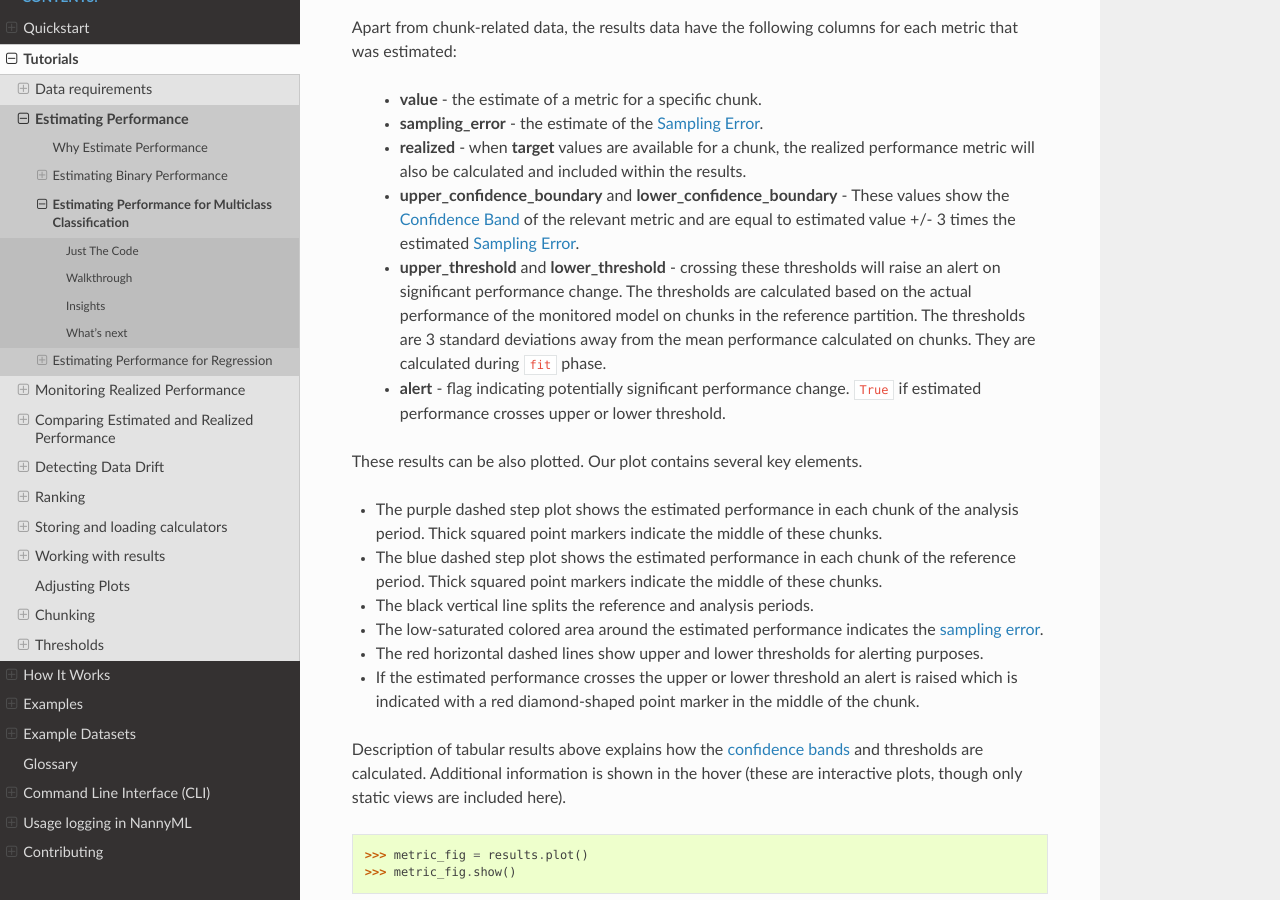
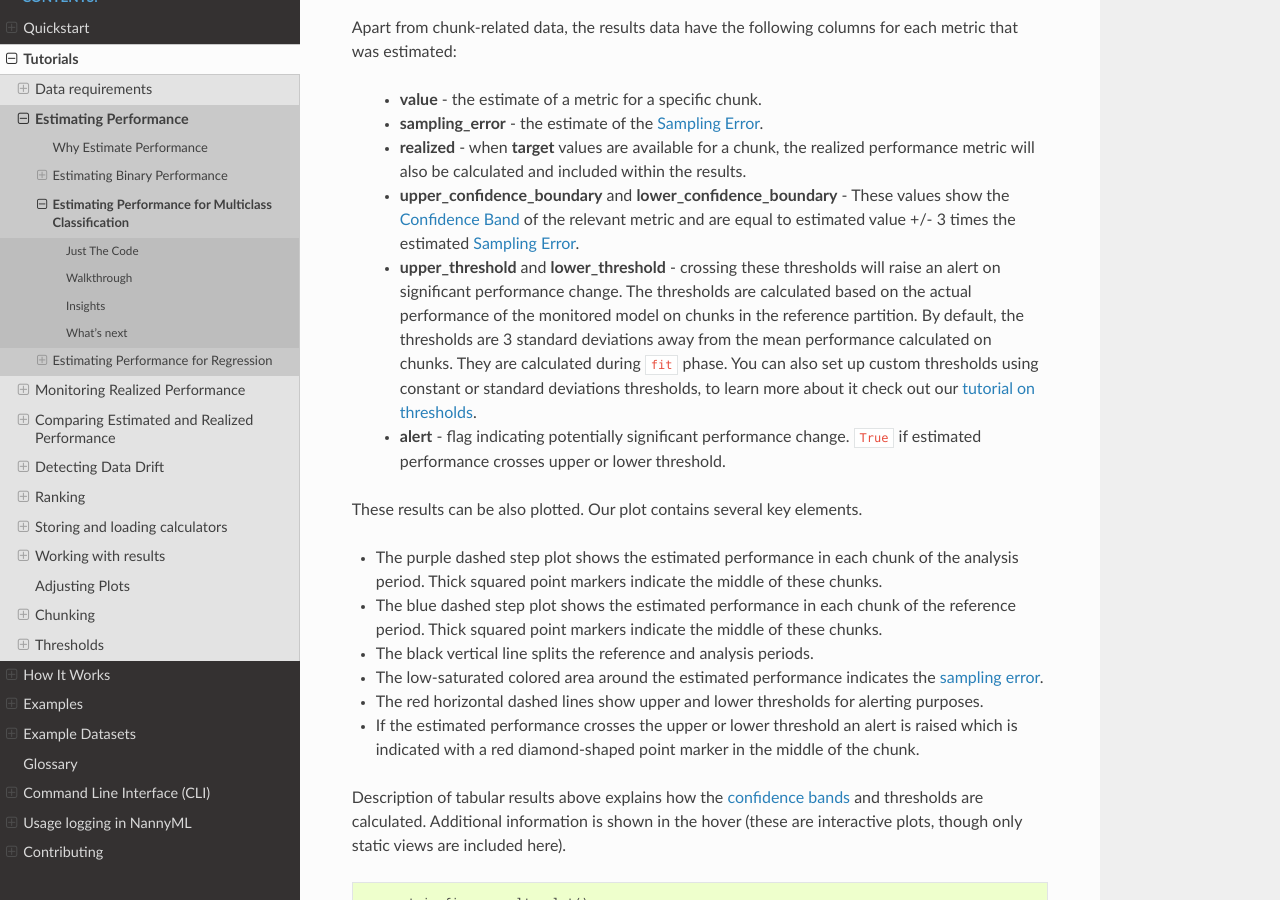
Before and after one commit to NannyML/nannyml, a Sphinx documentation site: the page built from docs/tutorials/performance_estimation/multiclass_performance_estimation.rst, in a window 1280 px wide and 900 px high, scrolled down 3087 px. Built offline with Sphinx 7.4.7 and the Read the Docs theme 2.0.0, drawn with Linux system fonts in a browser that asks for light colours; pages that are not in the unit, such as notebooks, are missing from menus.

Commit message:
Description of custom thresholds

```diff
--- a/docs/tutorials/performance_estimation/multiclass_performance_estimation.rst
+++ b/docs/tutorials/performance_estimation/multiclass_performance_estimation.rst
@@ -97,9 +97,9 @@ that was estimated:
    and are equal to estimated value +/- 3 times the estimated :term:`Sampling Error`.
  - **upper_threshold** and **lower_threshold** - crossing these thresholds will raise an alert on significant
    performance change. The thresholds are calculated based on the actual performance of the monitored model on chunks in
-   the reference partition. The thresholds are 3 standard deviations away from the mean performance calculated on
-   chunks.
-   They are calculated during ``fit`` phase.
+   the reference partition. By default, the thresholds are 3 standard deviations away from the mean performance calculated on
+   chunks. They are calculated during ``fit`` phase. You can also set up custom thresholds using constant or standard deviations thresholds,
+   to learn more about it check out our :ref:`tutorial on thresholds<thresholds>`.
  - **alert** - flag indicating potentially significant performance change. ``True`` if estimated performance crosses
    upper or lower threshold.
 
```
